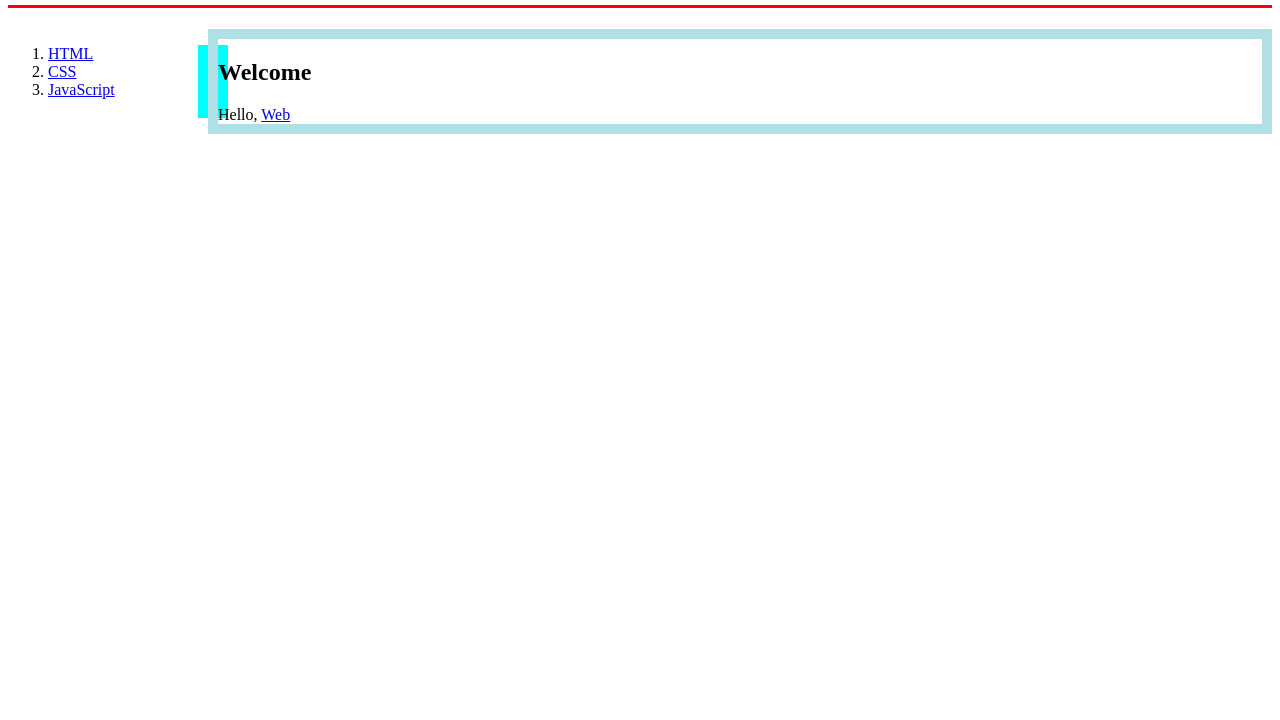
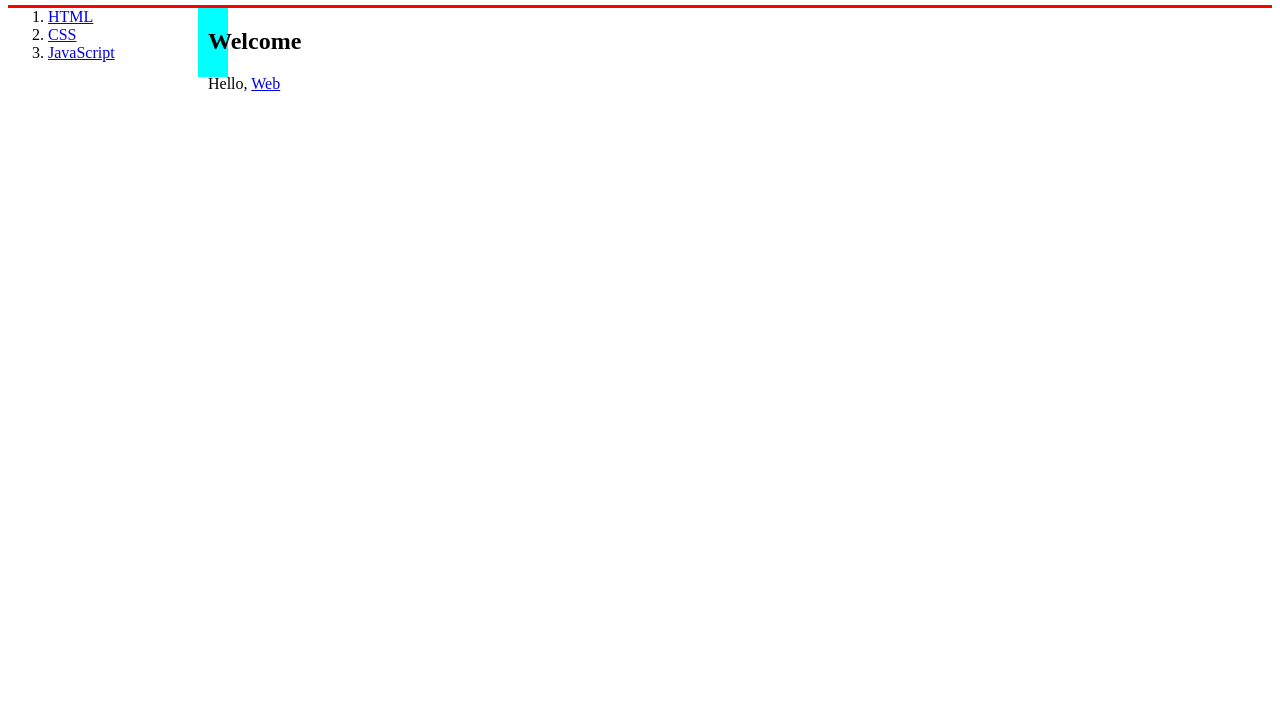
Before and after one commit to egoingsb/pusan-univ-example, a plain HTML site: page index.html in a window 1280 px wide. Shown: the part 80-800 px from the top of the page. Drawn offline with Linux system fonts and the light colour scheme.

Commit message:
css 완성

```diff
--- a/index.html
+++ b/index.html
@@ -7,6 +7,7 @@
             h1{
                 border-bottom:3px solid red;
                 padding:20px;
+                margin-bottom:0;
             }
             h1 a{
                 text-decoration: none;
@@ -14,9 +15,7 @@
             ol {
                 border-right:30px solid cyan;
                 width:150px;
-            }
-            #article{
-                border:10px solid powderblue;
+                margin-top:0;
             }
             #container{
                 display:grid;
```
